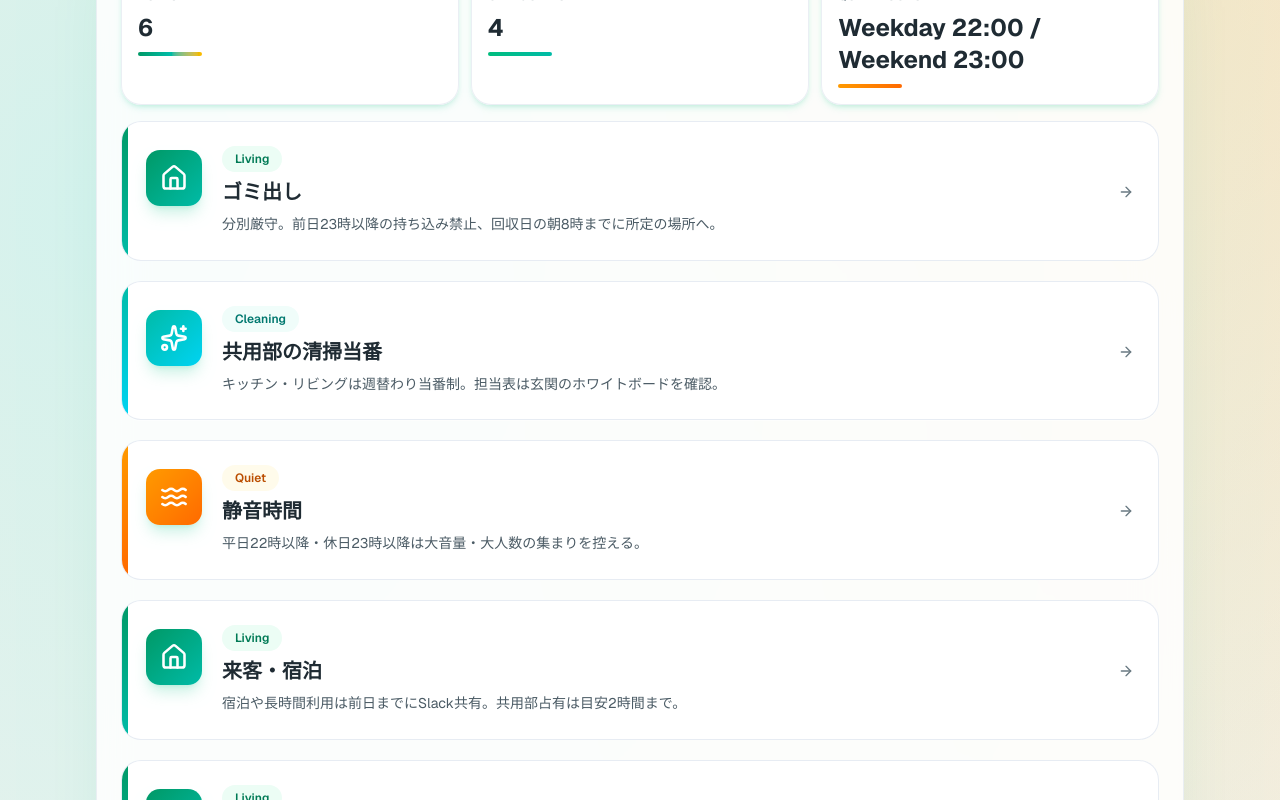
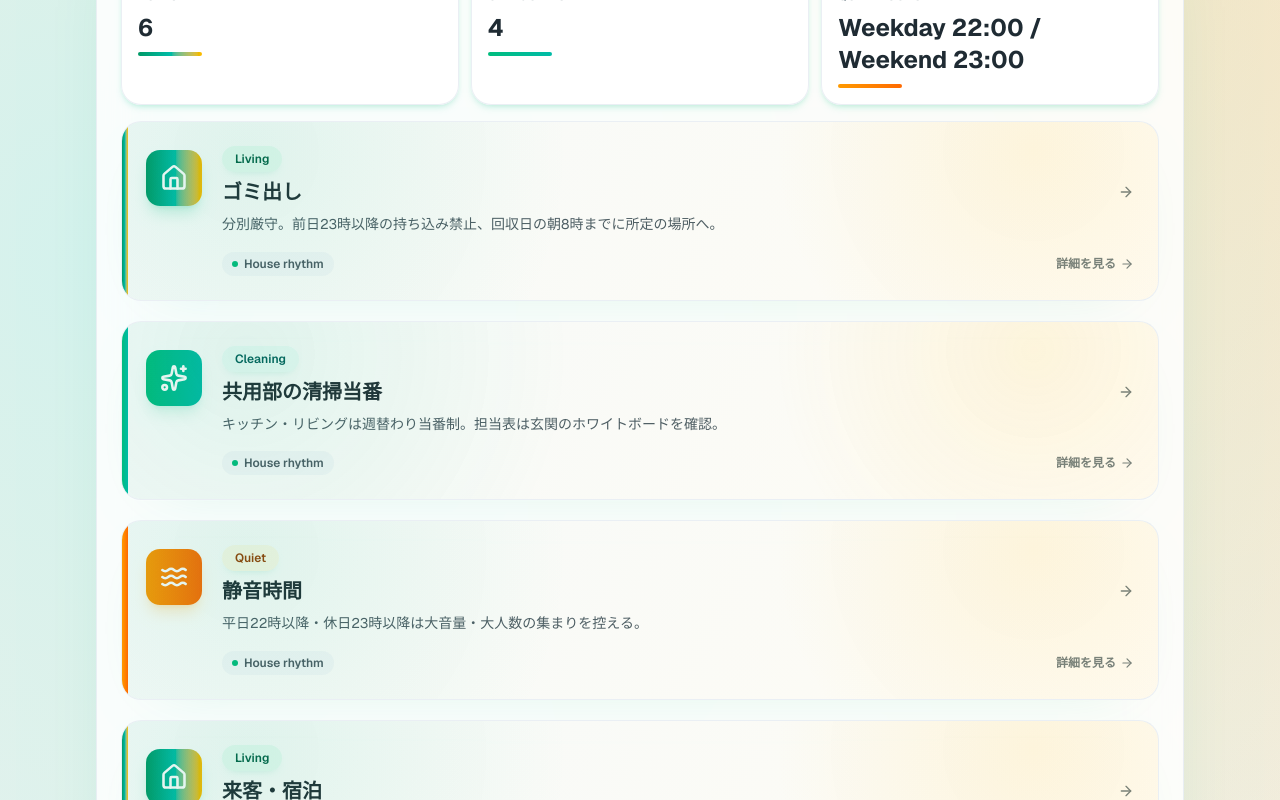
Before and after one commit to KoenigWolf/sharehouse, a Next.js app: page /house-rules in a window 1280 px wide. Shown: the part 980-1780 px from the top of the page. Built offline with nearby package versions, Linux system fonts and the light colour scheme.

Commit message:
refactor: ハウスルールリストコンポーネントの改善

```diff
--- a/src/features/house-rules/components/HouseRulesList.tsx
+++ b/src/features/house-rules/components/HouseRulesList.tsx
@@ -2,6 +2,7 @@ import Link from "next/link";
 import { Home, Sparkles, Waves, ShieldCheck, Compass, ArrowRight, type LucideIcon } from "lucide-react";
 import { cn } from "@/src/lib/utils";
 import { useLanguage } from "@/src/shared/lang/context";
+import { designTokens, type Tone } from "@/src/shared/ui";
 import type { HouseRule } from "../types";
 
 const CATEGORY_LABELS = (lang: ReturnType<typeof useLanguage>["lang"]): Record<HouseRule["category"], string> => ({
@@ -14,31 +15,31 @@ const CATEGORY_LABELS = (lang: ReturnType<typeof useLanguage>["lang"]): Record<H
 
 const CATEGORY_STYLES: Record<
   HouseRule["category"],
-  { gradient: string; badge: string; icon: LucideIcon }
+  { tone: Tone; badge: string; icon: LucideIcon }
 > = {
   living: {
-    gradient: "from-emerald-600 to-teal-500",
-    badge: "bg-emerald-50 text-emerald-700 dark:bg-emerald-900/50 dark:text-emerald-100",
+    tone: "primary",
+    badge: "bg-emerald-50 text-emerald-800 dark:bg-emerald-900/40 dark:text-emerald-200",
     icon: Home,
   },
   cleaning: {
-    gradient: "from-teal-500 to-cyan-400",
-    badge: "bg-teal-50 text-teal-700 dark:bg-teal-900/40 dark:text-teal-100",
+    tone: "accent",
+    badge: "bg-teal-50 text-teal-800 dark:bg-teal-900/40 dark:text-teal-100",
     icon: Sparkles,
   },
   noise: {
-    gradient: "from-amber-500 to-orange-500",
-    badge: "bg-amber-50 text-amber-700 dark:bg-amber-900/50 dark:text-amber-100",
+    tone: "warm",
+    badge: "bg-amber-50 text-amber-800 dark:bg-amber-900/40 dark:text-amber-200",
     icon: Waves,
   },
   safety: {
-    gradient: "from-rose-500 to-red-500",
-    badge: "bg-rose-50 text-rose-700 dark:bg-rose-900/50 dark:text-rose-100",
+    tone: "danger",
+    badge: "bg-rose-50 text-rose-800 dark:bg-rose-900/50 dark:text-rose-100",
     icon: ShieldCheck,
   },
   other: {
-    gradient: "from-slate-500 to-slate-700",
-  badge: "bg-slate-100 text-muted dark:bg-slate-800/50 dark:text-muted",
+    tone: "neutral",
+    badge: "bg-slate-100 text-muted dark:bg-slate-800/50 dark:text-muted",
     icon: Compass,
   },
 };
@@ -61,16 +62,24 @@ export function HouseRulesList({ rules }: HouseRulesListProps) {
           <Link key={rule.id} href={`/house-rules/${rule.id}`} className="block group">
             <div
               className={cn(
-                "relative overflow-hidden rounded-2xl border border-slate-200/80 dark:border-slate-800/70",
-                "bg-white/80 dark:bg-slate-900/70 backdrop-blur-sm",
-                "transition-all duration-300",
-                "hover:-translate-y-1 hover:shadow-2xl hover:shadow-emerald-500/10 hover:border-emerald-200 dark:hover:border-emerald-700/60"
+                "relative overflow-hidden rounded-2xl border border-slate-200/70 dark:border-slate-800/70",
+                "bg-white/92 dark:bg-slate-950/75 backdrop-blur-xl",
+                "transition-all duration-300 shadow-[0_18px_60px_-40px] shadow-emerald-500/20",
+                "hover:-translate-y-[6px] hover:shadow-2xl hover:shadow-emerald-500/25 hover:border-emerald-200 dark:hover:border-emerald-700/60"
               )}
             >
               <div
+                className="absolute inset-0 pointer-events-none"
+                aria-hidden="true"
+                style={{
+                  backgroundImage:
+                    "radial-gradient(circle at 12% 18%, rgba(16,185,129,0.10), transparent 35%), radial-gradient(circle at 88% 16%, rgba(251,191,36,0.12), transparent 28%), linear-gradient(120deg, rgba(15,118,110,0.04), rgba(251,191,36,0.05))",
+                }}
+              />
+              <div
                 className={cn(
-                  "absolute inset-y-0 left-0 w-1.5 bg-linear-to-b",
-                  style.gradient,
+                  "absolute inset-y-0 left-0 w-1.5 rounded-r-full",
+                  designTokens.gradient(style.tone),
                   "group-hover:w-2 transition-all duration-300"
                 )}
                 aria-hidden="true"
@@ -79,9 +88,9 @@ export function HouseRulesList({ rules }: HouseRulesListProps) {
                 <div
                   className={cn(
                     "mt-1 h-12 w-12 sm:h-14 sm:w-14 rounded-xl text-white flex items-center justify-center",
-                    "bg-linear-to-br shadow-lg",
-                    style.gradient,
-                    "shadow-emerald-500/20"
+                    designTokens.gradient(style.tone),
+                    "shadow-lg",
+                    designTokens.shadow(style.tone)
                   )}
                 >
                   <Icon className="h-6 w-6 sm:h-7 sm:w-7" strokeWidth={2.2} />
@@ -93,13 +102,13 @@ export function HouseRulesList({ rules }: HouseRulesListProps) {
                       className={cn(
                         "text-xs font-semibold px-3 py-1 rounded-full border",
                         style.badge,
-                        "border-transparent"
+                        "border-transparent shadow-[0_4px_10px_-6px] shadow-emerald-500/25"
                       )}
                     >
                       {labels[rule.category]}
                     </span>
                     {rule.effectiveFrom && (
-                      <span className="text-xs text-subtle dark:text-subtle">
+                      <span className="text-xs text-subtle">
                         {lang.pages.houseRules.effectiveFrom}
                         {rule.effectiveFrom}
                       </span>
@@ -116,6 +125,17 @@ export function HouseRulesList({ rules }: HouseRulesListProps) {
                   <p className="text-sm text-muted dark:text-subtle leading-relaxed">
                     {rule.description}
                   </p>
+
+                  <div className="flex items-center justify-between pt-2">
+                    <span className="inline-flex items-center gap-1.5 rounded-full bg-slate-100/70 dark:bg-slate-800/60 px-2.5 py-1 text-xs font-semibold text-muted dark:text-muted">
+                      <span className="inline-block h-1.5 w-1.5 rounded-full bg-emerald-500" />
+                      {lang.pages.houseRules.sidebarTitle}
+                    </span>
+                    <span className={cn("text-xs font-semibold text-subtle flex items-center gap-1", designTokens.text(style.tone))}>
+                      {lang.pages.common?.viewMore ?? "詳細を見る"}
+                      <ArrowRight className="h-3.5 w-3.5" />
+                    </span>
+                  </div>
                 </div>
               </div>
             </div>
```
